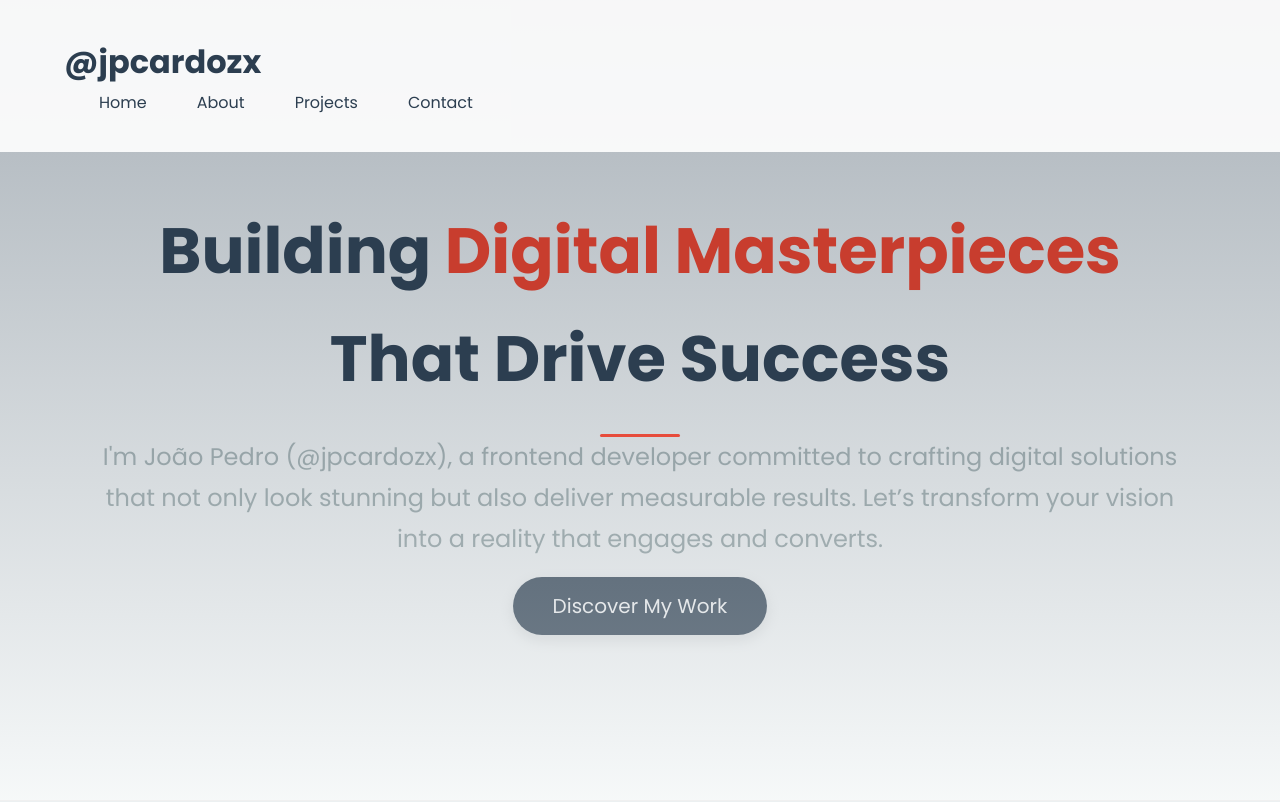
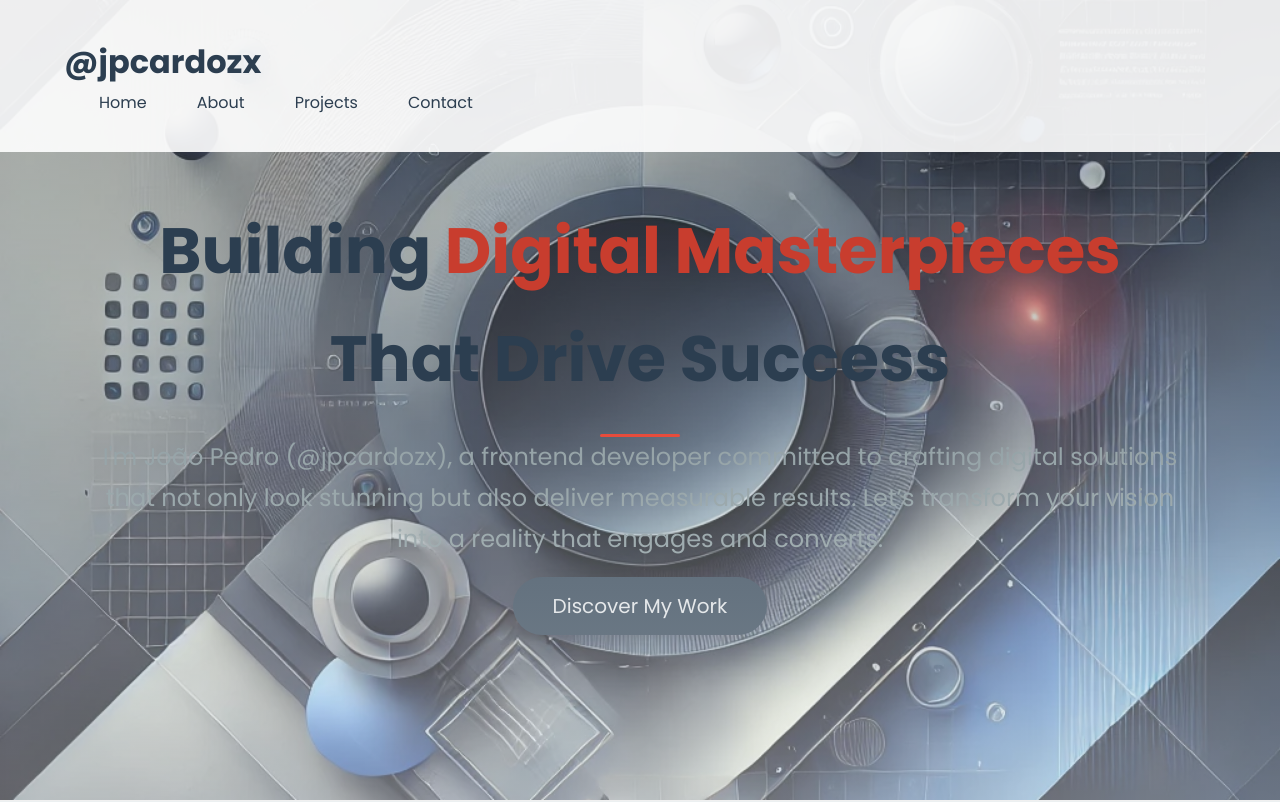
Before and after one commit to jpcardozx/personal-portfolio, a plain HTML site: page index.html in a window 1280 px wide. Shown: the top 802 px of the page. Drawn offline with Linux system fonts and the light colour scheme; a script that the page names is missing.

Commit message:
asset update

```diff
--- a/styles.css
+++ b/styles.css
@@ -77,7 +77,12 @@ body {
 
 /* Hero Section */
 .hero {
-    background: linear-gradient(rgba(255, 255, 255, 0.8), rgba(255, 255, 255, 0.8)), url('hero-image.jpg') no-repeat center center/cover;
+    background: none;
+    background-image: url('https://raw.githubusercontent.com/jpcardozx/personal-portfolio/main/assets/DALL%C2%B7E%202024-08-22%2011.42.23%20-%20Design%20a%20visually%20striking%20background%20image%20for%20the%20hero%20section%20of%20a%20cutting-edge%20frontend%20developer\'s%20portfolio%20website.%20The%20image%20embodies%20a%20modern.webp');
+    background-repeat: no-repeat; /* Impede a repetição da imagem */
+    background-size: cover; /* Faz a imagem cobrir todo o contêiner */
+    background-position: center; /* Alinha a imagem ao centro do contêiner */
+    background-color: transparent; /* Garante que não haja sobreposição de cor */
     height: 100vh;
     display: flex;
     align-items: center;
```
Also changed, not shown: 1 other file.
